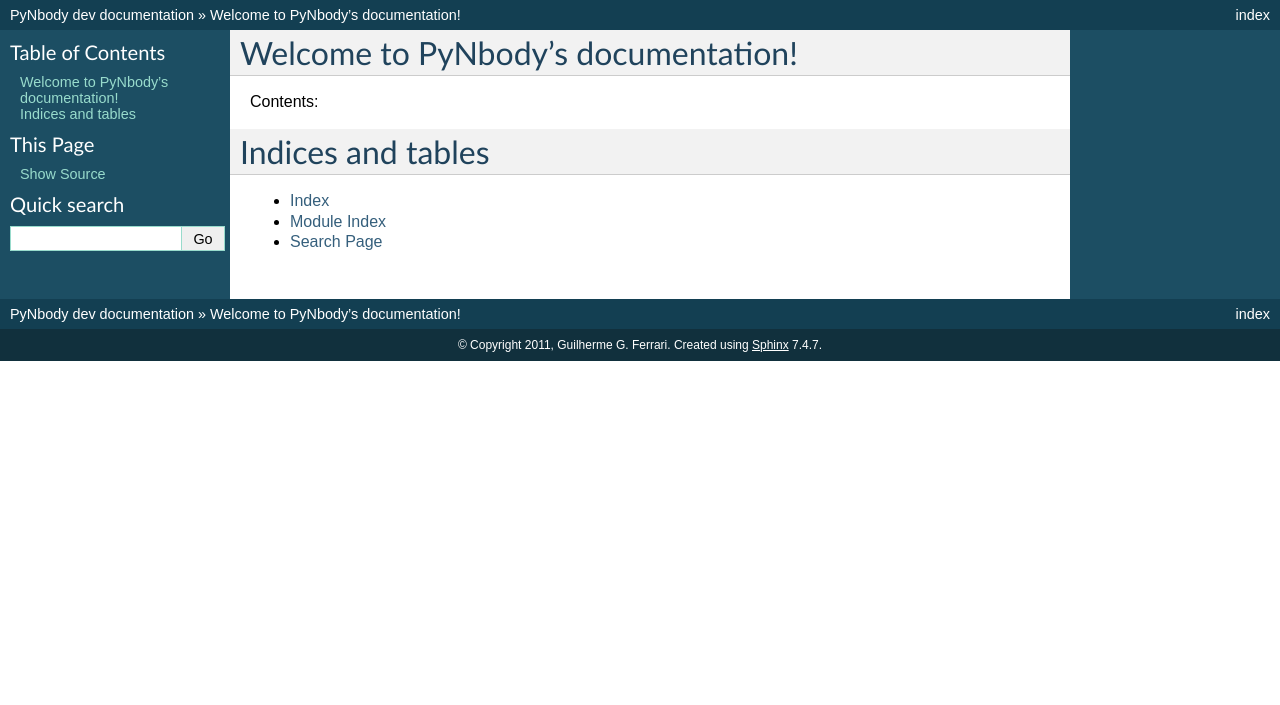
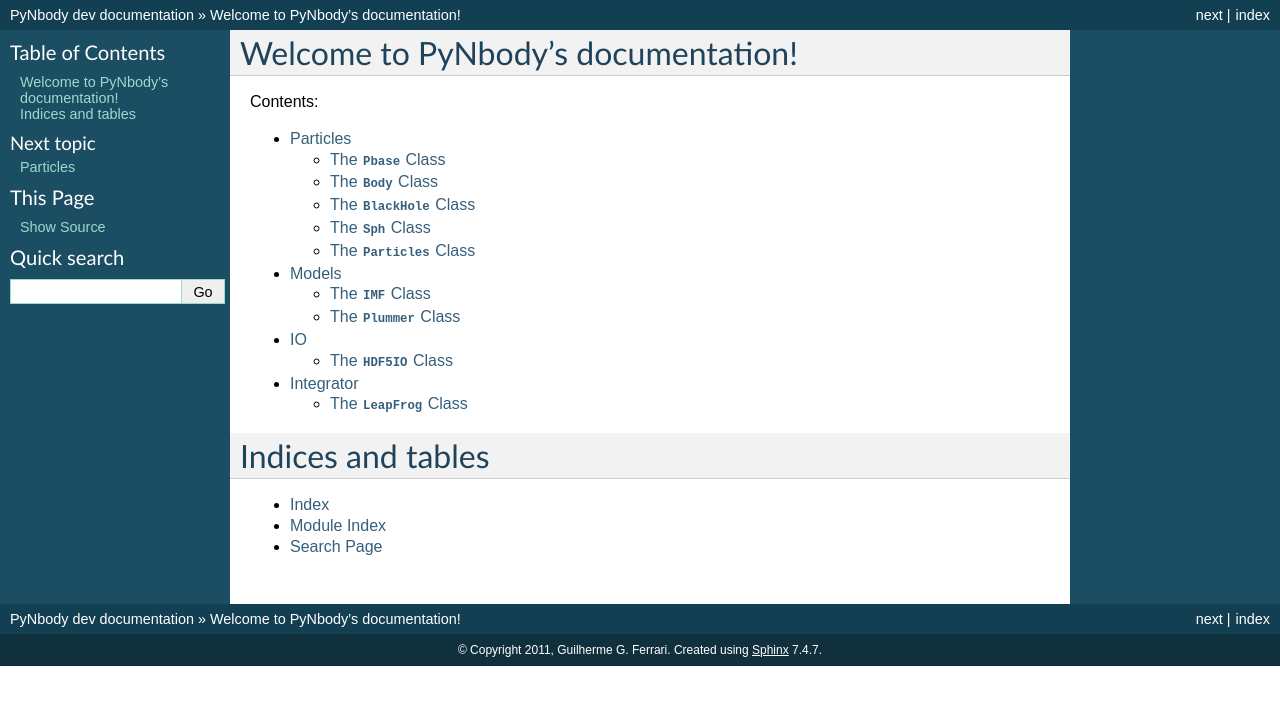
Before and after one commit to ggf84/tupan, a Sphinx documentation site: the page built from doc/source/index.rst, in a window 1280 px wide. Shown: the top 705 px of the page. Built offline with Sphinx 7.4.7, drawn with Linux system fonts in a browser that asks for light colours; formulas are drawn with MathJax 3.

Commit message:
added some doc files.

```diff
--- a/doc/source/index.rst
+++ b/doc/source/index.rst
@@ -9,7 +9,13 @@
 Contents:
 
 .. toctree::
-   :maxdepth: 2
+    :maxdepth: 2
+
+    particles
+    models
+    io
+    integrator
+
 
 Indices and tables
 ==================
--- /dev/null
+++ b/doc/source/models.rst
@@ -0,0 +1,22 @@
+Models
+======
+
+.. automodule:: pynbody.models
+    :members:
+    :undoc-members:
+
+
+The :class:`IMF` Class
+---------------------------
+
+.. automodule:: pynbody.models.imf
+    :members:
+    :undoc-members:
+
+
+The :class:`Plummer` Class
+---------------------------
+
+.. automodule:: pynbody.models.plummer
+    :members:
+    :undoc-members:
--- /dev/null
+++ b/doc/source/particles.rst
@@ -0,0 +1,46 @@
+Particles
+=========
+
+.. automodule:: pynbody.particles
+    :members:
+    :undoc-members:
+
+
+The :class:`Pbase` Class
+---------------------------
+
+.. automodule:: pynbody.particles.pbase
+    :members:
+    :undoc-members:
+
+
+The :class:`Body` Class
+---------------------------
+
+.. automodule:: pynbody.particles.body
+    :members:
+    :undoc-members:
+
+
+The :class:`BlackHole` Class
+---------------------------
+
+.. automodule:: pynbody.particles.blackhole
+    :members:
+    :undoc-members:
+
+
+The :class:`Sph` Class
+---------------------------
+
+.. automodule:: pynbody.particles.sph
+    :members:
+    :undoc-members:
+
+
+The :class:`Particles` Class
+---------------------------
+
+.. automodule:: pynbody.particles.allparticles
+    :members:
+    :undoc-members:
```
Also changed, not shown: doc/source/integrator.rst (added, +14 -0 lines), doc/source/io.rst (added, +14 -0 lines).
